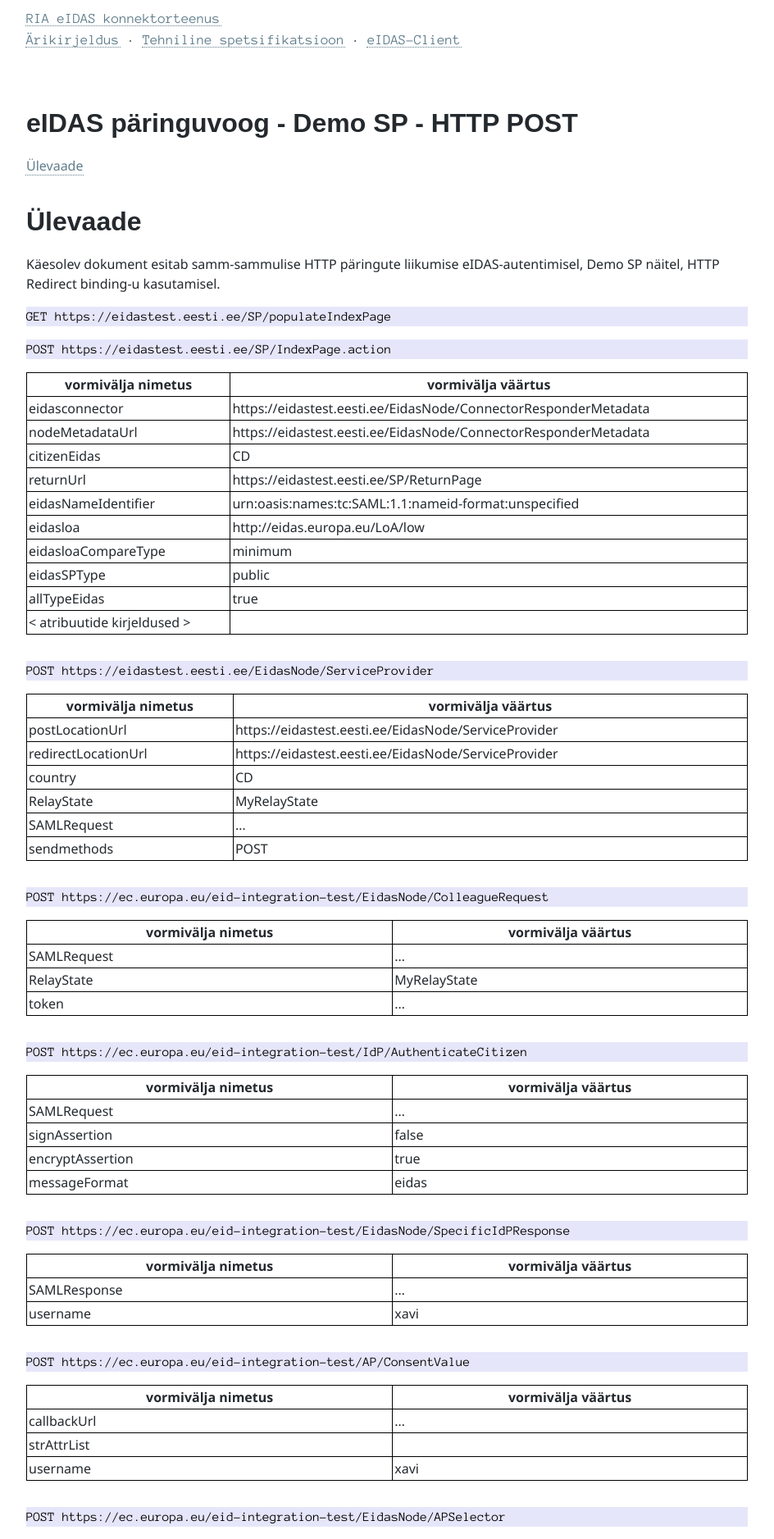
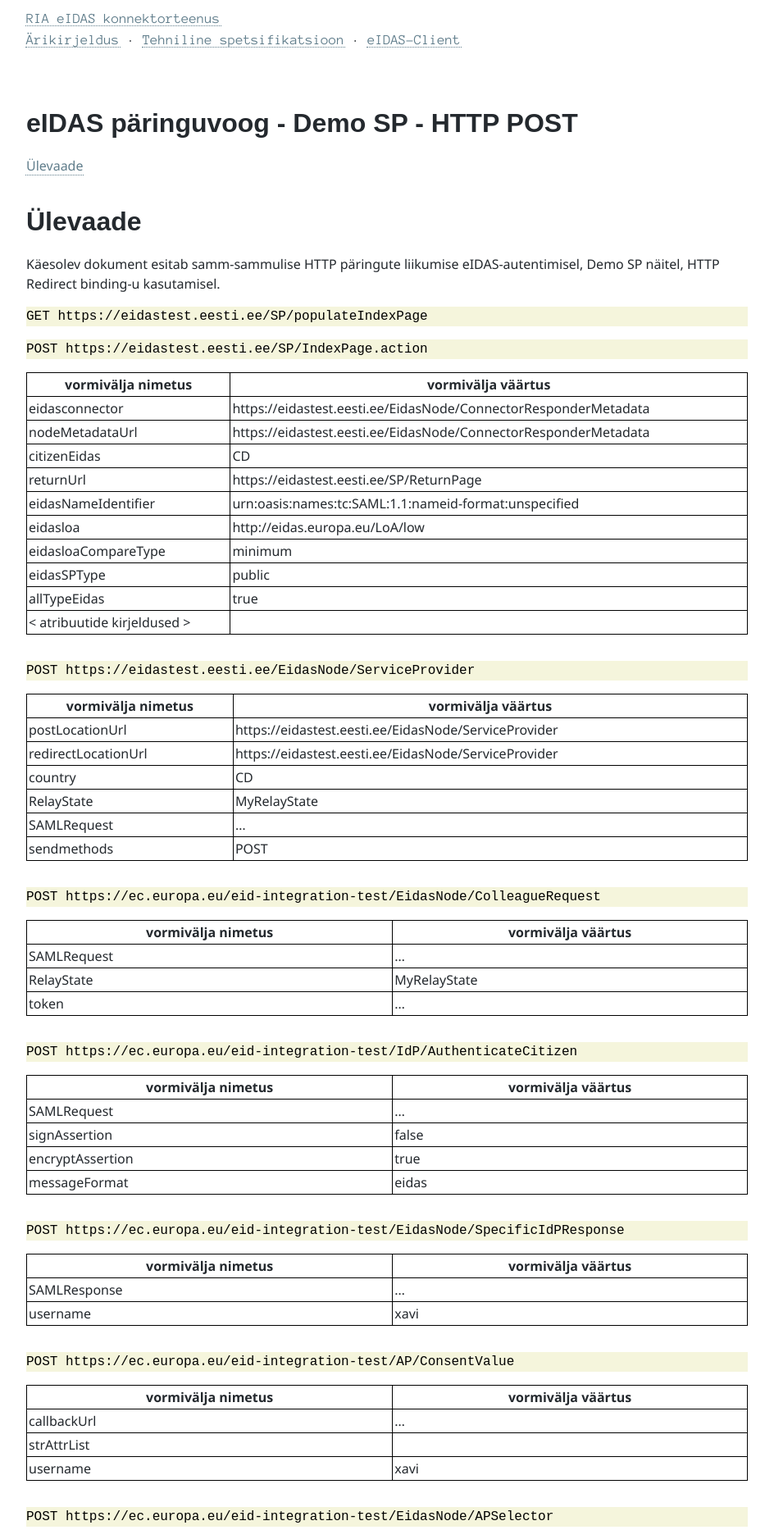
Before and after one commit to e-gov/eIDAS-Node, a Jekyll site: the page built from Vookirjeldus-2.md, in a window 1280 px wide. Shown: the top 1877 px of the page at 82% size, without its empty margins (0-944 px from the left). Built offline with Jekyll 4.4.1, drawn with Linux system fonts in a browser that asks for light colours; our own code applies the rules of GitHub Pages for plain Markdown files.

Commit message:
Laadilehe kohendus

```diff
--- a/css/Times.css
+++ b/css/Times.css
@@ -1,3 +1,7 @@
+/*
+   Standardne laadileht, kasutusel repodes: TARA-Doku, eIDAS-Connector
+*/
+
 /*#region Paigutus */
 body {
   max-width: 60em;
@@ -86,9 +90,10 @@ th, td { padding: 2px; }
 
 /*#region Kood; asciiflow joonised */
 pre, code, samp {
-  font-family: 'Anonymous Pro', monospace;
+  font-family: 'Source Code Pro', monospace;
   font-size: 16px; color: black !important;
-  background-color: lavender !important;
+  color: Black !important;
+  background-color: Beige !important;
   overflow-y: hidden; overflow-x: scroll;
   page-break-inside: avoid; hyphens: none;
   text-transform: none;
```
